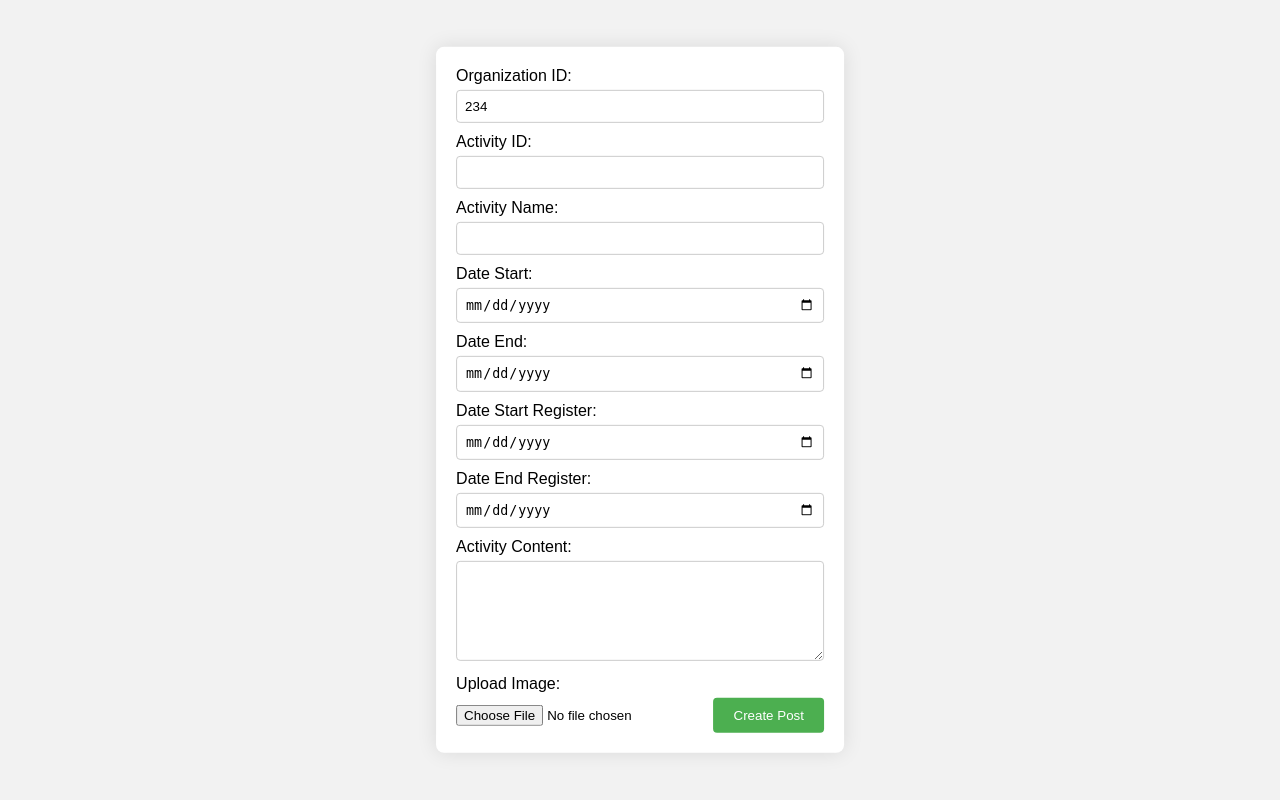
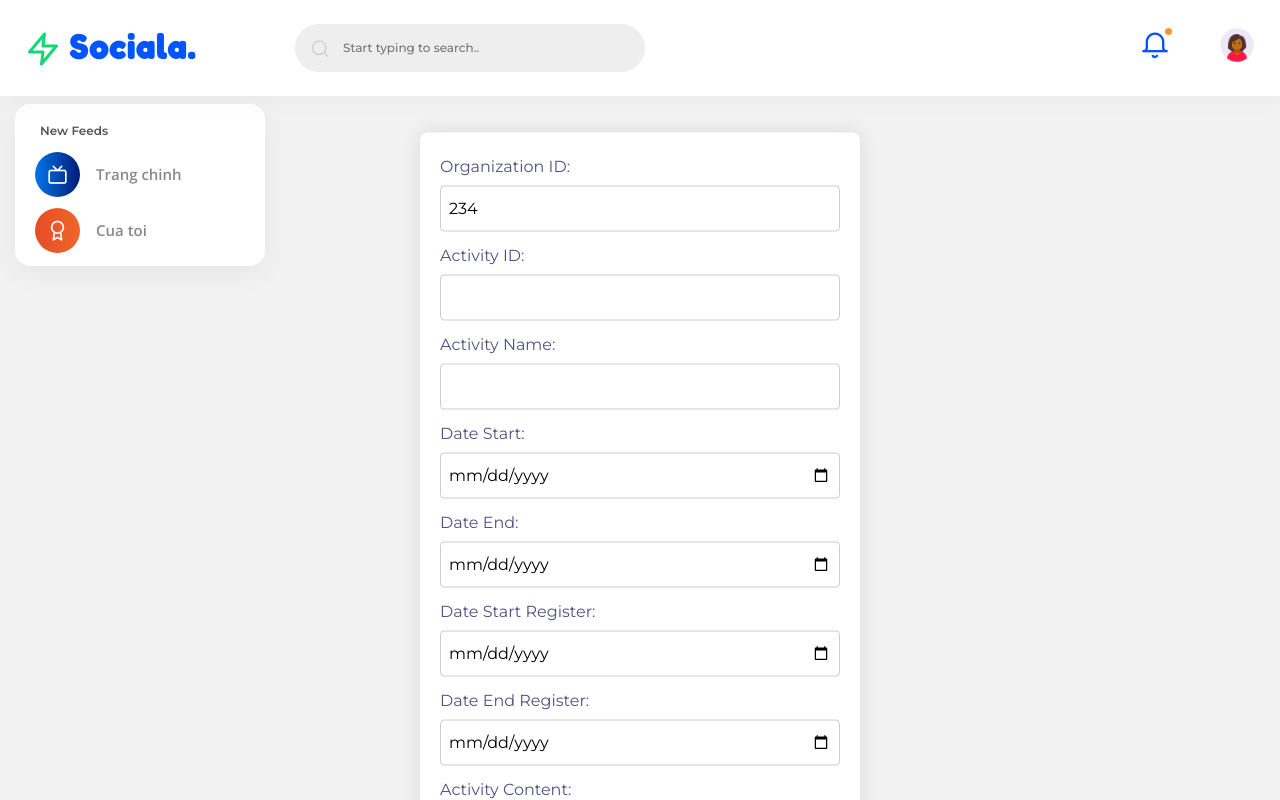
Before and after one commit to NT912/Activity-management-WEB-for-student-of-Danang, a PHP site: page /create_post.php in a window 1280 px wide. Run offline with PHP 8.4, Linux system fonts and the light colour scheme; some libraries are stand-ins or nearby versions.

Commit message:
thêm header

```diff
--- a/create_post.php
+++ b/create_post.php
@@ -3,7 +3,16 @@
 <head>
     <meta charset="UTF-8">
     <meta name="viewport" content="width=device-width, initial-scale=1.0">
+    <link rel="stylesheet" href="./css/style.css">
     <title>Form Popup</title>
+
+    <link rel="stylesheet" href="css/themify-icons.css">
+    <link rel="stylesheet" href="css/feather.css">
+    <!-- Favicon icon -->
+    <link rel="icon" type="image/png" sizes="16x16" href="images/favicon.png">
+    <!-- Custom Stylesheet -->
+    <link rel="stylesheet" href="css/style.css">
+    <link rel="stylesheet" href="css/lightbox.css">
     <style>
         /* CSS để ẩn form và thiết lập vị trí trung tâm */
         body {
@@ -22,6 +31,7 @@
             padding: 20px;
             border-radius: 8px;
             box-shadow: 0 0 20px rgba(0, 0, 0, 0.1);
+            top: 600px;
         }
 
         #popupForm form {
@@ -69,7 +79,77 @@
         }
     </style>
 </head>
-<body>
+<body class="color-theme-blue mont-font">
+
+    <div class="main-wrapper">
+
+        <!-- navigation top-->
+        <div class="nav-header bg-white shadow-xs border-0">
+            <div class="nav-top">
+                <a href="index.html"><i class="feather-zap text-success display1-size me-2 ms-0"></i><span class="d-inline-block fredoka-font ls-3 fw-600 text-current font-xxl logo-text mb-0">Sociala. </span> </a>
+            </div>
+
+            <form action="#" class="float-left header-search">
+                <div class="form-group mb-0 icon-input">
+                    <i class="feather-search font-sm text-grey-400"></i>
+                    <input type="text" placeholder="Start typing to search.." class="bg-grey border-0 lh-32 pt-2 pb-2 ps-5 pe-3 font-xssss fw-500 rounded-xl w350 theme-dark-bg">
+                </div>
+            </form>
+            <a href="#" class="p-2 text-center ms-auto menu-icon" id="dropdownMenu3" data-toggle="dropdown" aria-haspopup="true" aria-expanded="false" data-bs-toggle="dropdown"><span class="dot-count bg-warning"></span><i class="feather-bell font-xl text-current"></i></a>
+            <div class="dropdown-menu dropdown-menu-end p-4 rounded-3 border-0 shadow-lg" aria-labelledby="dropdownMenu3">
+
+                <h4 class="fw-700 font-xss mb-4">Notification</h4>
+                <div class="card bg-transparent-card w-100 border-0 ps-5 mb-3">
+                    <img src="images/user-8.png" alt="user" class="w40 position-absolute left-0">
+                    <h5 class="font-xsss text-grey-900 mb-1 mt-0 fw-700 d-block">DH Bach Khoa <span class="text-grey-400 font-xsssss fw-600 float-right mt-1"> 3 min</span></h5>
+                    <h6 class="text-grey-500 fw-500 font-xssss lh-4">DUT JOBFAIR sap dien ra</h6>
+                </div>
+                <div class="card bg-transparent-card w-100 border-0 ps-5 mb-3">
+                    <img src="images/user-4.png" alt="user" class="w40 position-absolute left-0">
+                    <h5 class="font-xsss text-grey-900 mb-1 mt-0 fw-700 d-block">Khoa FAST <span class="text-grey-400 font-xsssss fw-600 float-right mt-1"> 2 min</span></h5>
+                    <h6 class="text-grey-500 fw-500 font-xssss lh-4">Sac mua xuan</h6>
+                </div>
+
+            </div>
+
+
+
+            <div class="p-2 text-center ms-3 position-relative dropdown-menu-icon menu-icon cursor-pointer">
+                <i class="p-0 ms-3 menu-icon"><img src="images/profile-4.png" alt="user" class="w40 mt--1"></i>
+                <div class="dropdown-menu-settings switchcolor-wrap">
+                    <h4 class="fw-700 font-sm mb-4">Tài khoản</h4>
+                    <div class="card bg-transparent-card border-0 d-block mt-3">
+                        <h4 class="d-inline font-xssss mont-font fw-700">Cá nhân</h4>
+                        <div class="d-inline float-right mt-1">
+                        </div>
+                    </div>
+                    <div class="card bg-transparent-card border-0 d-block mt-3">
+                        <h4 class="d-inline font-xssss mont-font fw-700">Đăng xuất</h4>
+                        <div class="d-inline float-right mt-1">
+                        </div>
+                    </div>
+
+                </div>
+            </div>
+
+        </div>
+        <!-- navigation top -->
+
+        <!-- navigation left -->
+        <nav class="navigation scroll-bar">
+            <div class="container ps-0 pe-0">
+                <div class="nav-content">
+                    <div class="nav-wrap bg-white bg-transparent-card rounded-xxl shadow-xss pt-3 pb-1 mb-2 mt-2">
+                        <div class="nav-caption fw-600 font-xssss text-grey-500"><span>New </span>Feeds</div>
+                        <ul class="mb-1 top-content">
+                            <li class="logo d-none d-xl-block d-lg-block"></li>
+                            <li><a href="default.html" class="nav-content-bttn open-font" ><i class="feather-tv btn-round-md bg-blue-gradiant me-3"></i><span>Trang chinh</span></a></li>
+                            <li><a href="default-badge.html" class="nav-content-bttn open-font" ><i class="feather-award btn-round-md bg-red-gradiant me-3"></i><span>Cua toi</span></a></li>
+                        </ul>
+                    </div>
+                </div>
+            </div>
+        </nav>
 
 <!-- Form Popup -->
 <div id="popupForm">
```
